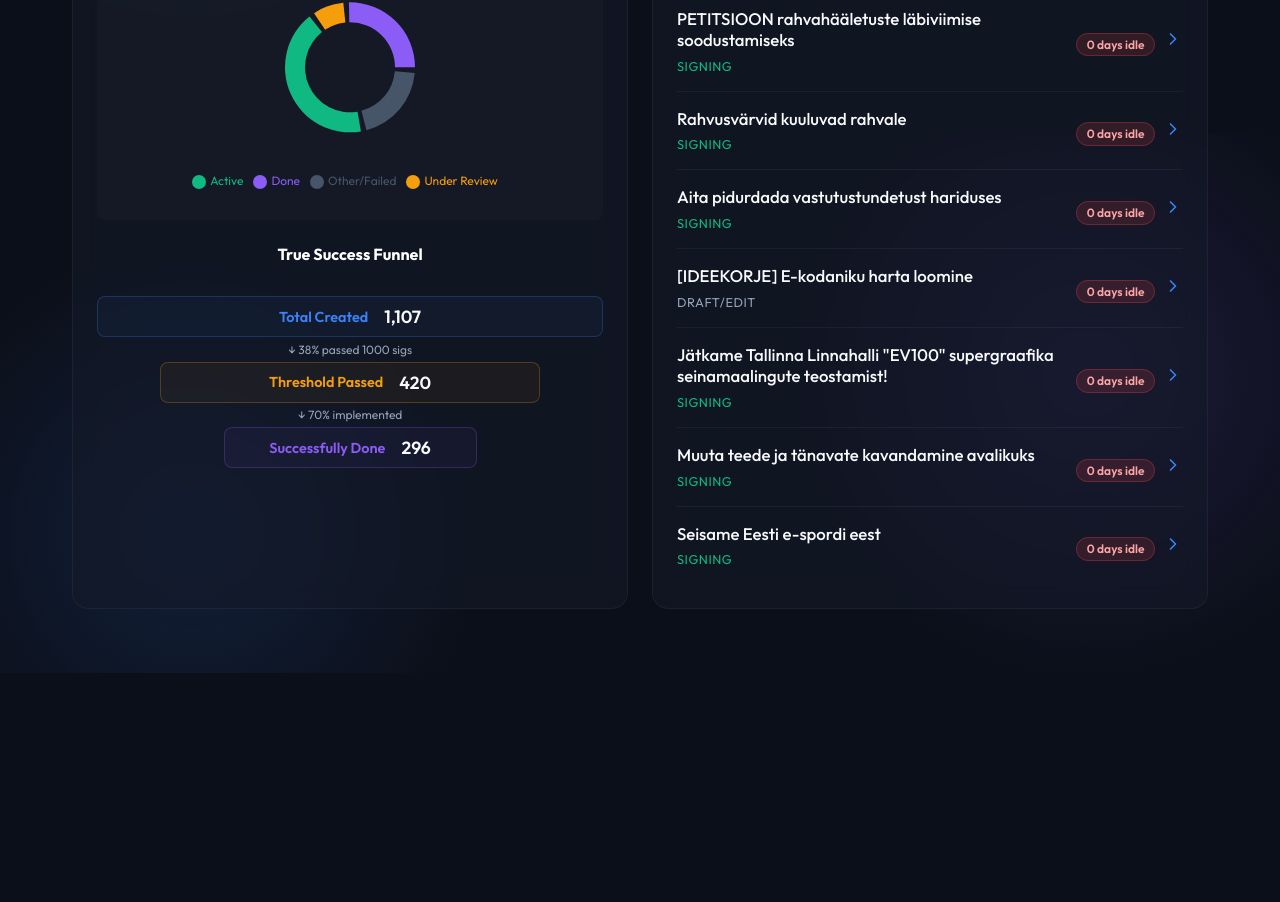
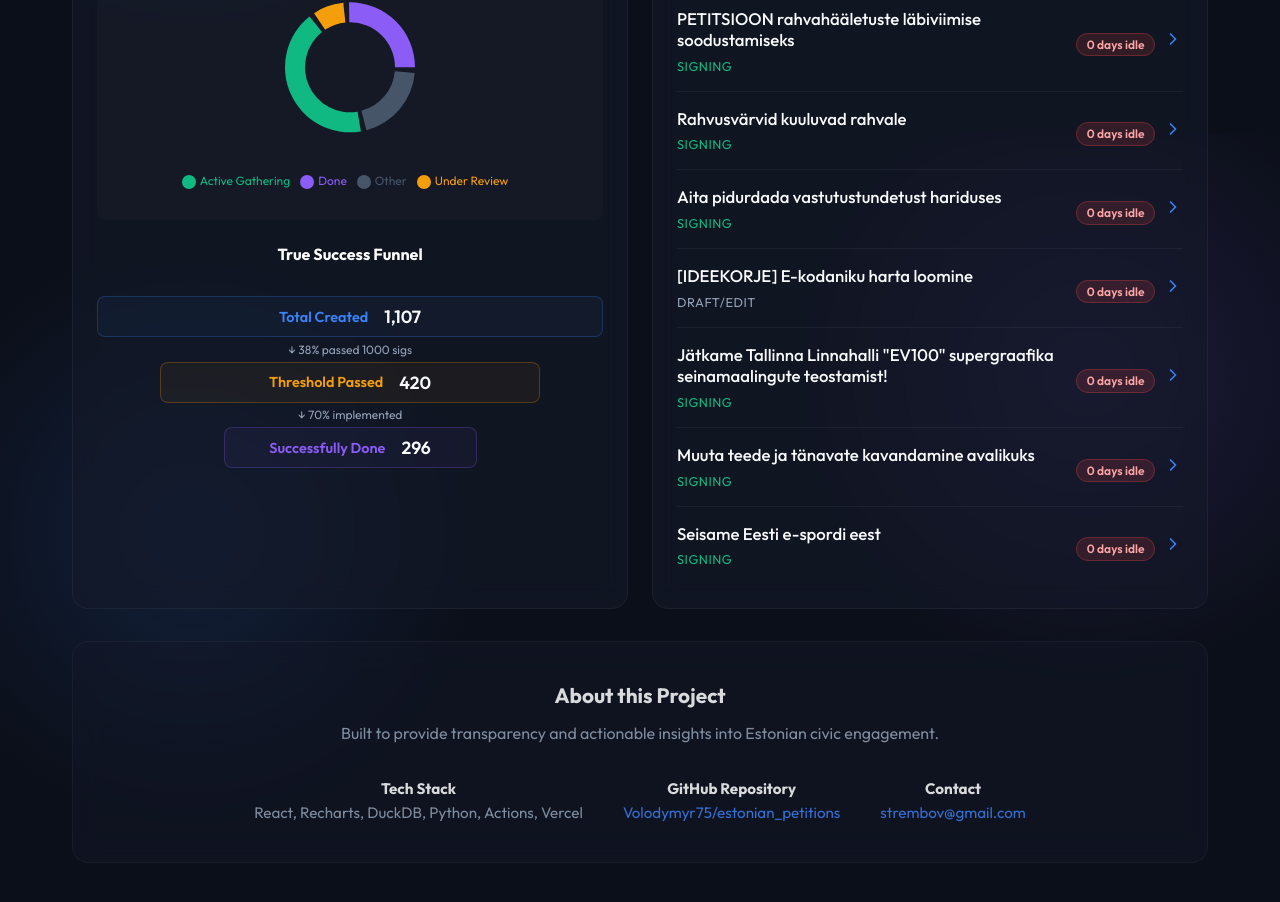
Before and after one commit to Volodymyr75/estonian_petitions, a React (Vite) app: page / in a window 1280 px wide. Shown: the part 2267-3169 px from the top of the page. Before the commit the page ends 2940 px from the top, so only its background shows below. Built offline with nearby package versions, Linux system fonts and the light colour scheme.

Commit message:
feat: translate remaining hardcoded strings to Estonian and add About footer block

```diff
--- a/src/App.jsx
+++ b/src/App.jsx
@@ -95,7 +95,22 @@ function App() {
       idle_days: "days idle",
       deadline_title: "Needs Your Voice (Approaching Deadline)",
       days_left: "days left",
-      needed: "needed"
+      needed: "needed",
+      fate_title: "Fate of Initiatives",
+      active_gathering: "Active Gathering",
+      under_review: "Under Review",
+      successfully_done: "Successfully Done",
+      overall_success: "Overall Success Rate",
+      true_success: "True Success Funnel",
+      total_created: "Total Created",
+      passed_1000: "passed 1000 sigs",
+      threshold_passed: "Threshold Passed",
+      implemented: "implemented",
+      about_title: "About this Project",
+      about_desc: "Built to provide transparency and actionable insights into Estonian civic engagement.",
+      tech_stack: "Tech Stack",
+      github_repo: "GitHub Repository",
+      contact: "Contact"
     },
     et: {
       title: "Eesti Rahvaalgatused",
@@ -129,7 +144,22 @@ function App() {
       idle_days: "päeva ootel",
       deadline_title: "Vajab Sinu Häält (Tähtaeg Läheneb)",
       days_left: "päeva jäänud",
-      needed: "puudu"
+      needed: "puudu",
+      fate_title: "Algatuste Saatus",
+      active_gathering: "Aktiivne Kogumine",
+      under_review: "Ülevaatamisel",
+      successfully_done: "Edukalt Tehtud",
+      overall_success: "Üldine Edukuse Määr",
+      true_success: "Tõeline Edu Lehter",
+      total_created: "Kokku Loodud",
+      passed_1000: "ületanud 1000 allkirja",
+      threshold_passed: "Künnis Ületatud",
+      implemented: "rakendatud",
+      about_title: "Projektist",
+      about_desc: "Loodud selleks, et tagada läbipaistvus ja praktiline ülevaade Eesti kodanike kaasatusest.",
+      tech_stack: "Tehnoloogiad",
+      github_repo: "GitHubi Hoidla",
+      contact: "Kontakt"
     }
   };
 
@@ -347,40 +377,40 @@ function App() {
         <div className="dashboard-grid" style={{gridTemplateColumns: '1fr 1fr'}}>
 
           <div className="glass-panel" style={{ display: 'flex', flexDirection: 'column' }}>
-            <h2 className="section-title"><Activity size={20} color="#8b5cf6"/> Fate of Initiatives</h2>
+            <h2 className="section-title"><Activity size={20} color="#8b5cf6"/> {activeT.fate_title}</h2>
 
             {/* Idea 1: Cards */}
             <div style={{ display: 'grid', gridTemplateColumns: '1fr 1fr', gap: '1rem', marginBottom: '1.5rem' }}>
               <div style={{ background: 'rgba(255,255,255,0.03)', padding: '0.8rem', borderRadius: '8px', border: '1px solid rgba(255,255,255,0.05)' }}>
-                <div style={{ fontSize: '0.85rem', color: 'var(--text-muted)', marginBottom: '0.2rem' }}>Active Gathering</div>
+                <div style={{ fontSize: '0.85rem', color: 'var(--text-muted)', marginBottom: '0.2rem' }}>{activeT.active_gathering}</div>
                 <div style={{ fontSize: '1.3rem', fontWeight: 600, color: '#10b981' }}>{getPhaseCount('sign').toLocaleString()}</div>
               </div>
               <div style={{ background: 'rgba(255,255,255,0.03)', padding: '0.8rem', borderRadius: '8px', border: '1px solid rgba(255,255,255,0.05)' }}>
-                <div style={{ fontSize: '0.85rem', color: 'var(--text-muted)', marginBottom: '0.2rem' }}>Under Review</div>
+                <div style={{ fontSize: '0.85rem', color: 'var(--text-muted)', marginBottom: '0.2rem' }}>{activeT.under_review}</div>
                 <div style={{ fontSize: '1.3rem', fontWeight: 600, color: '#f59e0b' }}>{(getPhaseCount('parliament') + getPhaseCount('government')).toLocaleString()}</div>
               </div>
               <div style={{ background: 'rgba(255,255,255,0.03)', padding: '0.8rem', borderRadius: '8px', border: '1px solid rgba(255,255,255,0.05)' }}>
-                <div style={{ fontSize: '0.85rem', color: 'var(--text-muted)', marginBottom: '0.2rem' }}>Successfully Done</div>
+                <div style={{ fontSize: '0.85rem', color: 'var(--text-muted)', marginBottom: '0.2rem' }}>{activeT.successfully_done}</div>
                 <div style={{ fontSize: '1.3rem', fontWeight: 600, color: '#8b5cf6' }}>{getPhaseCount('done').toLocaleString()}</div>
               </div>
               <div style={{ background: 'rgba(255,255,255,0.03)', padding: '0.8rem', borderRadius: '8px', border: '1px solid rgba(255,255,255,0.05)' }}>
-                <div style={{ fontSize: '0.85rem', color: 'var(--text-muted)', marginBottom: '0.2rem' }}>Total Initiatives</div>
+                <div style={{ fontSize: '0.85rem', color: 'var(--text-muted)', marginBottom: '0.2rem' }}>{activeT.total_initiatives}</div>
                 <div style={{ fontSize: '1.3rem', fontWeight: 600, color: '#3b82f6' }}>{kpis?.total_initiatives?.toLocaleString() || 0}</div>
               </div>
             </div>
 
             {/* Idea 2: Donut Chart */}
             <div style={{ display: 'flex', flexDirection: 'column', alignItems: 'center', marginTop: '1rem', marginBottom: '1.5rem', background: 'rgba(255,255,255,0.02)', borderRadius: '8px', padding: '1rem' }}>
-               <h3 style={{ fontSize: '1rem', color: '#fff', marginBottom: '0.5rem', width: '100%', textAlign: 'center' }}>Overall Success Rate</h3>
+               <h3 style={{ fontSize: '1rem', color: '#fff', marginBottom: '0.5rem', width: '100%', textAlign: 'center' }}>{activeT.overall_success}</h3>
                <div style={{ width: '100%', height: '220px' }}>
                  <ResponsiveContainer width="100%" height="100%">
                    <PieChart>
                      <Pie
                        data={[
-                         { name: 'Done', value: getPhaseCount('done'), color: '#8b5cf6' },
-                         { name: 'Under Review', value: getPhaseCount('parliament') + getPhaseCount('government'), color: '#f59e0b' },
-                         { name: 'Active', value: getPhaseCount('sign'), color: '#10b981' },
-                         { name: 'Other/Failed', value: (kpis?.total_initiatives || 0) - (getPhaseCount('done') + getPhaseCount('parliament') + getPhaseCount('government') + getPhaseCount('sign')), color: '#475569' }
+                         { name: activeT.phase_done, value: getPhaseCount('done'), color: '#8b5cf6' },
+                         { name: activeT.under_review, value: getPhaseCount('parliament') + getPhaseCount('government'), color: '#f59e0b' },
+                         { name: activeT.active_gathering, value: getPhaseCount('sign'), color: '#10b981' },
+                         { name: `${activeT.phase_other}`, value: (kpis?.total_initiatives || 0) - (getPhaseCount('done') + getPhaseCount('parliament') + getPhaseCount('government') + getPhaseCount('sign')), color: '#475569' }
                        ]}
                        cx="50%"
                        cy="45%"
@@ -391,10 +421,10 @@ function App() {
                        stroke="none"
                      >
                        {[
-                         { name: 'Done', value: getPhaseCount('done'), color: '#8b5cf6' },
-                         { name: 'Under Review', value: getPhaseCount('parliament') + getPhaseCount('government'), color: '#f59e0b' },
-                         { name: 'Active', value: getPhaseCount('sign'), color: '#10b981' },
-                         { name: 'Other/Failed', value: (kpis?.total_initiatives || 0) - (getPhaseCount('done') + getPhaseCount('parliament') + getPhaseCount('government') + getPhaseCount('sign')), color: '#475569' }
+                         { name: activeT.phase_done, value: getPhaseCount('done'), color: '#8b5cf6' },
+                         { name: activeT.under_review, value: getPhaseCount('parliament') + getPhaseCount('government'), color: '#f59e0b' },
+                         { name: activeT.active_gathering, value: getPhaseCount('sign'), color: '#10b981' },
+                         { name: `${activeT.phase_other}`, value: (kpis?.total_initiatives || 0) - (getPhaseCount('done') + getPhaseCount('parliament') + getPhaseCount('government') + getPhaseCount('sign')), color: '#475569' }
                        ].map((entry, index) => (
                          <Cell key={`cell-${index}`} fill={entry.color} />
                        ))}
@@ -402,7 +432,7 @@ function App() {
                      <Tooltip
                        contentStyle={{ background: 'rgba(15, 23, 42, 0.95)', border: '1px solid rgba(255,255,255,0.1)', borderRadius: '8px' }}
                        itemStyle={{ color: '#fff' }}
-                       formatter={(value, name) => [`${value} init.`, name]}
+                       formatter={(value, name) => [`${value}`, name]}
                      />
                      <Legend verticalAlign="bottom" height={36} iconType="circle" wrapperStyle={{ fontSize: '0.75rem', paddingTop: '10px' }} />
                    </PieChart>
@@ -411,28 +441,28 @@ function App() {
             </div>
 
             {/* Idea 3: True Funnel */}
-            <h3 style={{ fontSize: '1rem', color: '#fff', marginBottom: '1rem', width: '100%', textAlign: 'center' }}>True Success Funnel</h3>
+            <h3 style={{ fontSize: '1rem', color: '#fff', marginBottom: '1rem', width: '100%', textAlign: 'center' }}>{activeT.true_success}</h3>
             <div className="funnel-container" style={{ alignItems: 'center', width: '100%', gap: '0.3rem' }}>
                <div className="funnel-row" style={{ width: '100%', background: 'rgba(59, 130, 246, 0.05)', border: '1px solid #3b82f640', justifyContent: 'center', padding: '0.5rem', gap: '1rem' }}>
-                  <span style={{ color: '#3b82f6', fontSize: '0.9rem' }}>Total Created</span>
+                  <span style={{ color: '#3b82f6', fontSize: '0.9rem' }}>{activeT.total_created}</span>
                   <span style={{ fontSize: '1.1rem' }}>{(kpis?.total_initiatives || 0).toLocaleString()}</span>
                </div>
 
                <div style={{ fontSize: '0.75rem', color: 'var(--text-muted)' }}>
-                  ↓ {kpis?.total_initiatives ? Math.round(((kpis?.threshold_passed || 0) / kpis.total_initiatives) * 100) : 0}% passed 1000 sigs
+                  ↓ {kpis?.total_initiatives ? Math.round(((kpis?.threshold_passed || 0) / kpis.total_initiatives) * 100) : 0}% {activeT.passed_1000}
                </div>
 
                <div className="funnel-row" style={{ width: '75%', background: 'rgba(245, 158, 11, 0.05)', border: '1px solid #f59e0b40', justifyContent: 'center', padding: '0.5rem', gap: '1rem' }}>
-                  <span style={{ color: '#f59e0b', fontSize: '0.9rem' }}>Threshold Passed</span>
+                  <span style={{ color: '#f59e0b', fontSize: '0.9rem' }}>{activeT.threshold_passed}</span>
                   <span style={{ fontSize: '1.1rem' }}>{(kpis?.threshold_passed || 0).toLocaleString()}</span>
                </div>
 
                <div style={{ fontSize: '0.75rem', color: 'var(--text-muted)' }}>
-                  ↓ {kpis?.threshold_passed ? Math.round((getPhaseCount('done') / kpis.threshold_passed) * 100) : 0}% implemented
+                  ↓ {kpis?.threshold_passed ? Math.round((getPhaseCount('done') / kpis.threshold_passed) * 100) : 0}% {activeT.implemented}
                </div>
 
                <div className="funnel-row" style={{ width: '50%', background: 'rgba(139, 92, 246, 0.05)', border: '1px solid #8b5cf640', justifyContent: 'center', padding: '0.5rem', gap: '1rem' }}>
-                  <span style={{ color: '#8b5cf6', fontSize: '0.9rem' }}>Successfully Done</span>
+                  <span style={{ color: '#8b5cf6', fontSize: '0.9rem' }}>{activeT.successfully_done}</span>
                   <span style={{ fontSize: '1.1rem' }}>{getPhaseCount('done').toLocaleString()}</span>
                </div>
             </div>
@@ -461,6 +491,29 @@ function App() {
 
         </div>
 
+        {/* BLOCK 4: FOOTER / ABOUT */}
+        <div className="dashboard-grid" style={{gridTemplateColumns: '1fr', marginTop: '1rem', marginBottom: '2rem'}}>
+          <div className="glass-panel" style={{textAlign: 'center', opacity: 0.85, padding: '2.5rem 1rem'}}>
+            <h3 style={{color: '#fff', marginBottom: '0.8rem', fontSize: '1.3rem'}}>{activeT.about_title}</h3>
+            <p style={{color: 'var(--text-muted)', marginBottom: '2rem', maxWidth: '600px', margin: '0 auto 2rem auto', lineHeight: '1.6'}}>{activeT.about_desc}</p>
+
+            <div style={{display: 'flex', justifyContent: 'center', gap: '2.5rem', flexWrap: 'wrap', color: 'var(--text-muted)', fontSize: '0.95rem'}}>
+              <div>
+                <strong style={{color: '#fff', display: 'block', marginBottom: '0.3rem'}}>{activeT.tech_stack}</strong>
+                React, Recharts, DuckDB, Python, Actions, Vercel
+              </div>
+              <div>
+                <strong style={{color: '#fff', display: 'block', marginBottom: '0.3rem'}}>{activeT.github_repo}</strong>
+                <a href="https://github.com/Volodymyr75/estonian_petitions" target="_blank" rel="noopener noreferrer" style={{color: '#3b82f6', textDecoration: 'none'}}>Volodymyr75/estonian_petitions</a>
+              </div>
+              <div>
+                <strong style={{color: '#fff', display: 'block', marginBottom: '0.3rem'}}>{activeT.contact}</strong>
+                <a href="mailto:strembov@gmail.com" style={{color: '#3b82f6', textDecoration: 'none'}}>strembov@gmail.com</a>
+              </div>
+            </div>
+          </div>
+        </div>
+
       </main>
     </div>
   );
```
